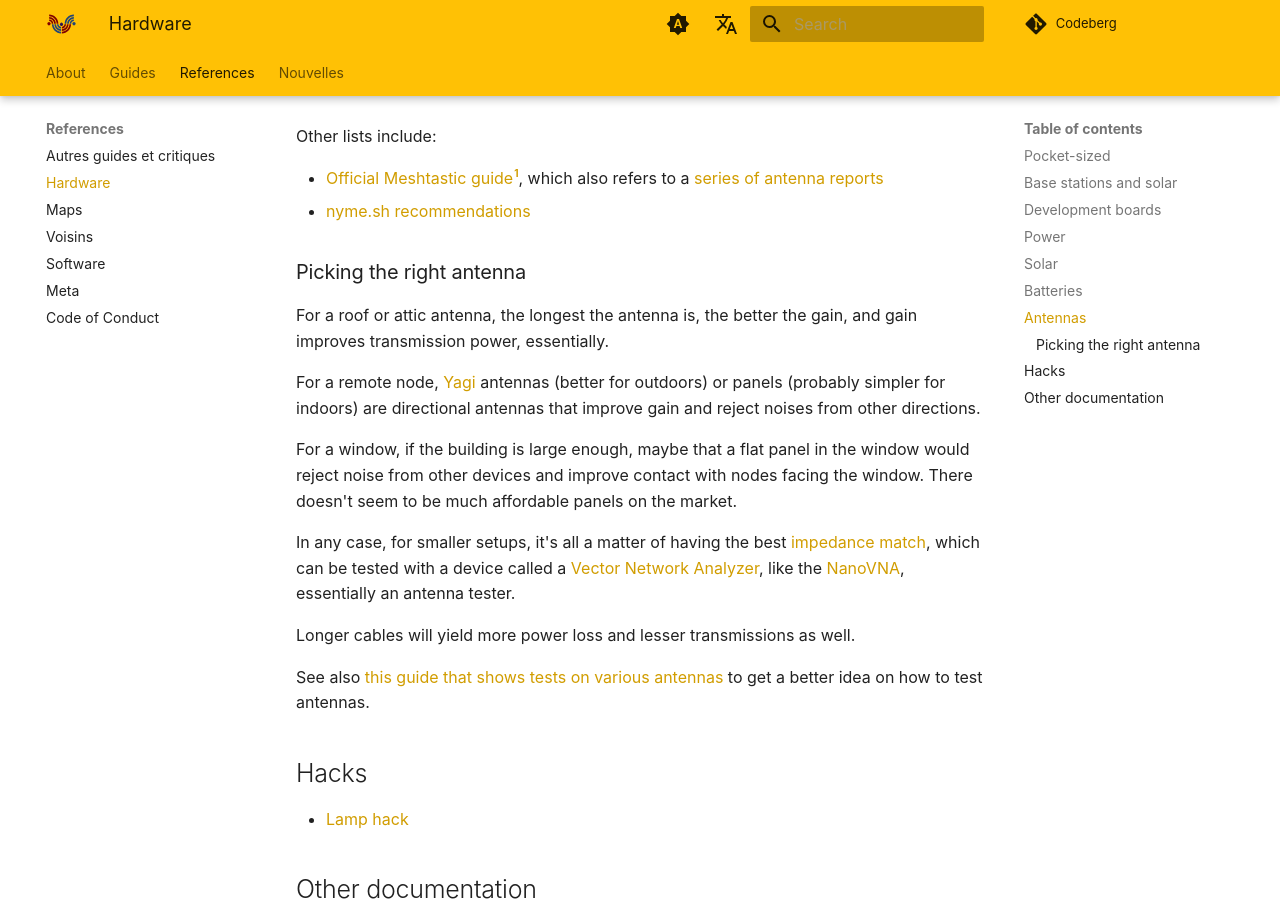
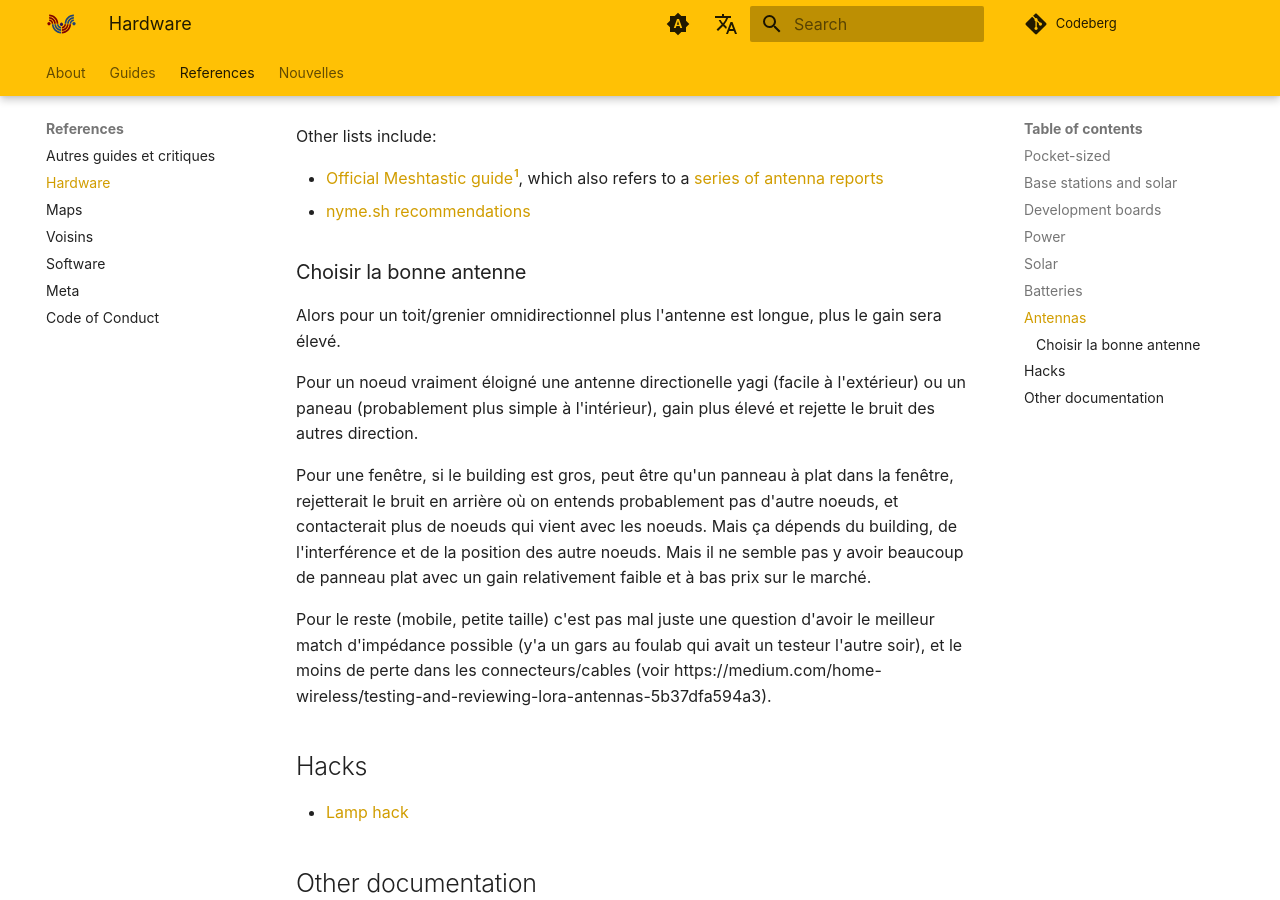
Before and after one commit to ReseauLibre/lora.reseaulibre.ca, an MkDocs documentation site: the page built from docs/references/hardware.md, in a window 1280 px wide and 900 px high, scrolled down 2935 px. Built offline with MkDocs 1.6.1 and Material for MkDocs 9.7.7, drawn with Linux system fonts in a browser that asks for light colours; plug-ins that fetch from the network failed and are left out; comment, search, counter and statistics services are not loaded.

Commit message:
Revert "translate to english, by hand"
This reverts commit 8680027285c3dad33e209aa6a3992d980856093a.

```diff
--- a/docs/references/hardware.md
+++ b/docs/references/hardware.md
@@ -147,30 +147,15 @@ Other lists include:
     repeater" in that guide falls short of the advertised +5dBi gain
     in [this technical review](https://antennatestlab.com/helium-network-antenna-reviews/alpha-network-ada-915-5acm-helium-antenna-5dbi).
 
-### Picking the right antenna
+### Choisir la bonne antenne
 
-For a roof or attic antenna, the longest the antenna is, the better
-the gain, and gain improves transmission power, essentially.
+Alors pour un toit/grenier omnidirectionnel plus l'antenne est longue, plus le gain sera élevé.
 
-For a remote node, [Yagi](https://en.wikipedia.org/wiki/Yagi%E2%80%93Uda_antenna) antennas (better for outdoors) or panels
-(probably simpler for indoors) are directional antennas that improve
-gain and reject noises from other directions.
+Pour un noeud vraiment éloigné une antenne directionelle yagi (facile à l'extérieur) ou un paneau (probablement plus simple à l'intérieur), gain plus élevé et rejette le bruit des autres direction.
 
-For a window, if the building is large enough, maybe that a flat panel
-in the window would reject noise from other devices and improve
-contact with nodes facing the window. There doesn't seem to be much
-affordable panels on the market.
+Pour une fenêtre, si le building est gros, peut être qu'un panneau à plat dans la fenêtre, rejetterait le bruit en arrière où on entends probablement pas d'autre noeuds, et contacterait plus de noeuds qui vient avec les noeuds.  Mais ça dépends du building, de l'interférence et de la position des autre noeuds.  Mais il ne semble pas y avoir beaucoup de panneau plat avec un gain relativement faible et à bas prix sur le marché.
 
-In any case, for smaller setups, it's all a matter of having the best
-[impedance match](https://en.wikipedia.org/wiki/Impedance_matching), which can be tested with a device called a
-[Vector Network Analyzer](https://en.wikipedia.org/wiki/Network_analyzer_(electrical)), like the [NanoVNA](https://nanovna.com/), essentially an
-antenna tester.
-
-Longer cables will yield more power loss and lesser transmissions as
-well.
-
-See also [this guide that shows tests on various antennas](https://medium.com/home-wireless/testing-and-reviewing-lora-antennas-5b37dfa594a3) to get a
-better idea on how to test antennas.
+Pour le reste (mobile, petite taille) c'est pas mal juste une question d'avoir le meilleur match d'impédance possible (y'a un gars au foulab qui avait un testeur l'autre soir), et le moins de perte dans les connecteurs/cables (voir https://medium.com/home-wireless/testing-and-reviewing-lora-antennas-5b37dfa594a3).
 
 ## Hacks
 
```
